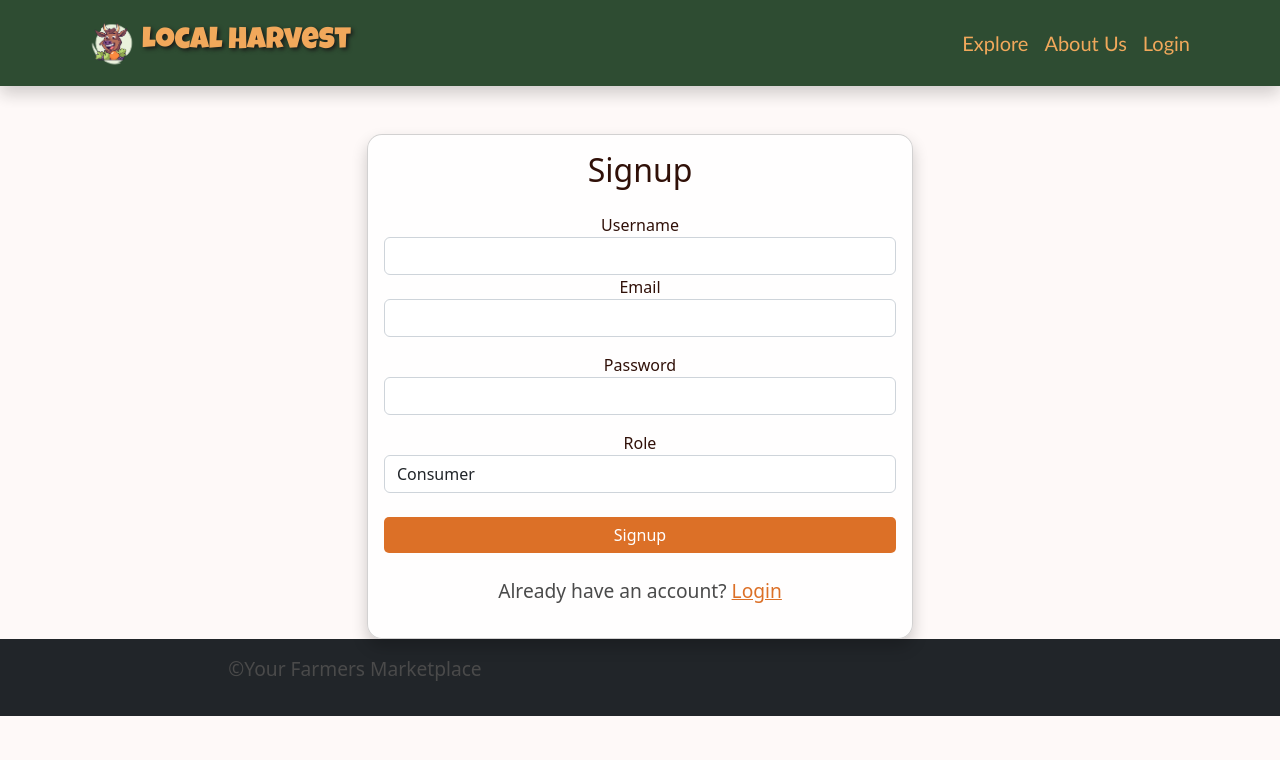
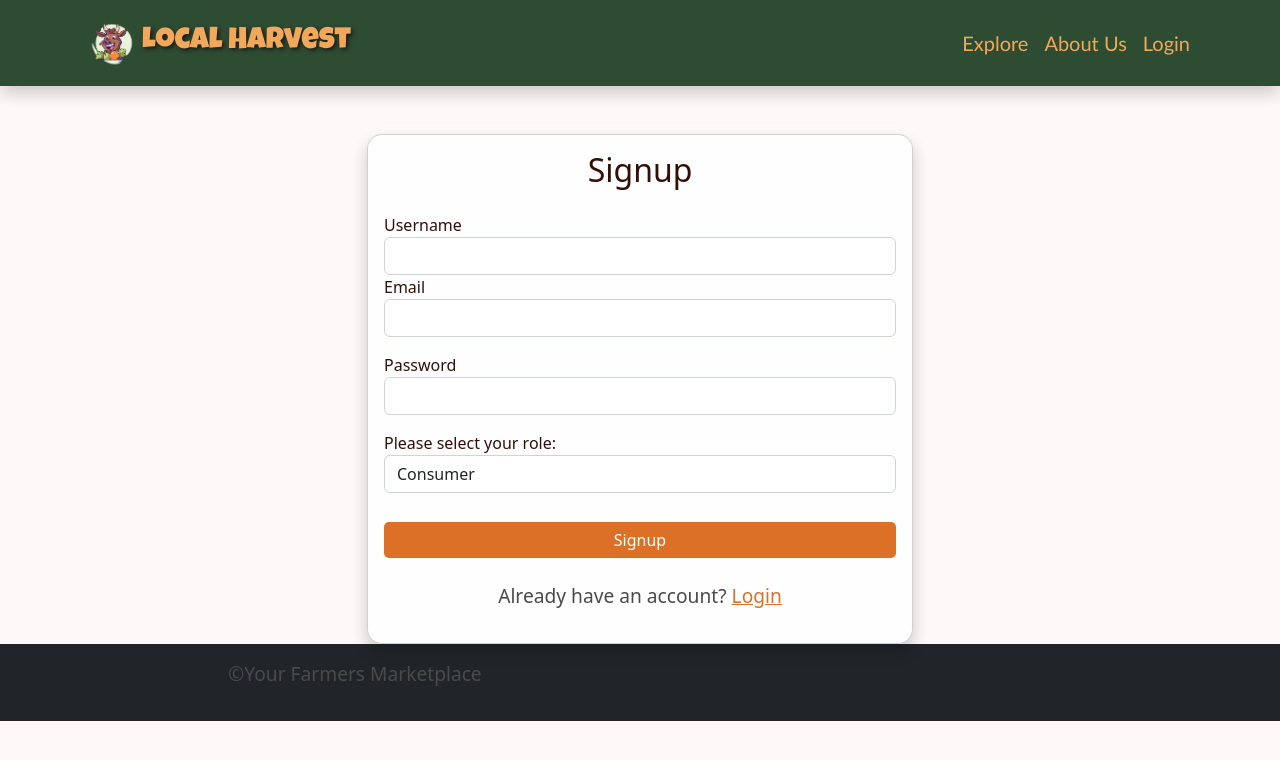
Before and after one commit to saraschroeder/local-harvest, a React (Create React App) app in the folder client/: page /signup in a window 1280 px wide. Shown: the top 760 px of the page. Built offline with nearby package versions, Linux system fonts and the light colour scheme.

Commit message:
fixed form fields

```diff
--- a/client/src/assets/css/signup.css
+++ b/client/src/assets/css/signup.css
@@ -7,6 +7,15 @@
   color: #301008;
   border-radius: 15px;
   box-shadow: 0 8px 16px 0 rgba(0,0,0,0.2);
+}
+
+.form-group label {
+  text-align: left;
+  display: block;
+}
+
+.custom-select-role {
+ margin-bottom: 5px;
 }
 
 .btn-custom {
--- a/client/src/pages/Signup.js
+++ b/client/src/pages/Signup.js
@@ -87,8 +87,8 @@ function Signup() {
                     required
                   />
                 </div>
-                <div className="form-group mt-3">
-                  <label>Role</label>
+                <div className="form-group mt-3  custom-select-role">
+                  <label>Please select your role:</label>
                   <select
                     className="form-control"
                     value={formState.role}
@@ -139,7 +139,7 @@ function Signup() {
                     </div>
                   </div>
                 )}
-                <button type="submit"  className="btn btn-custom mt-4 w-100">
+                <button type="submit" className="btn btn-custom mt-4 w-100">
                   Signup
                 </button>
               </form>
@@ -151,8 +151,10 @@ function Signup() {
                   </Link>
                 </p>
                 {error && (
-              <div className="my-3 p-3 bg-danger text-white">
-                {error.message}</div>)}
+                  <div className="my-3 p-3 bg-danger text-white">
+                    {error.message}
+                  </div>
+                )}
               </div>
             </div>
           </div>
```
